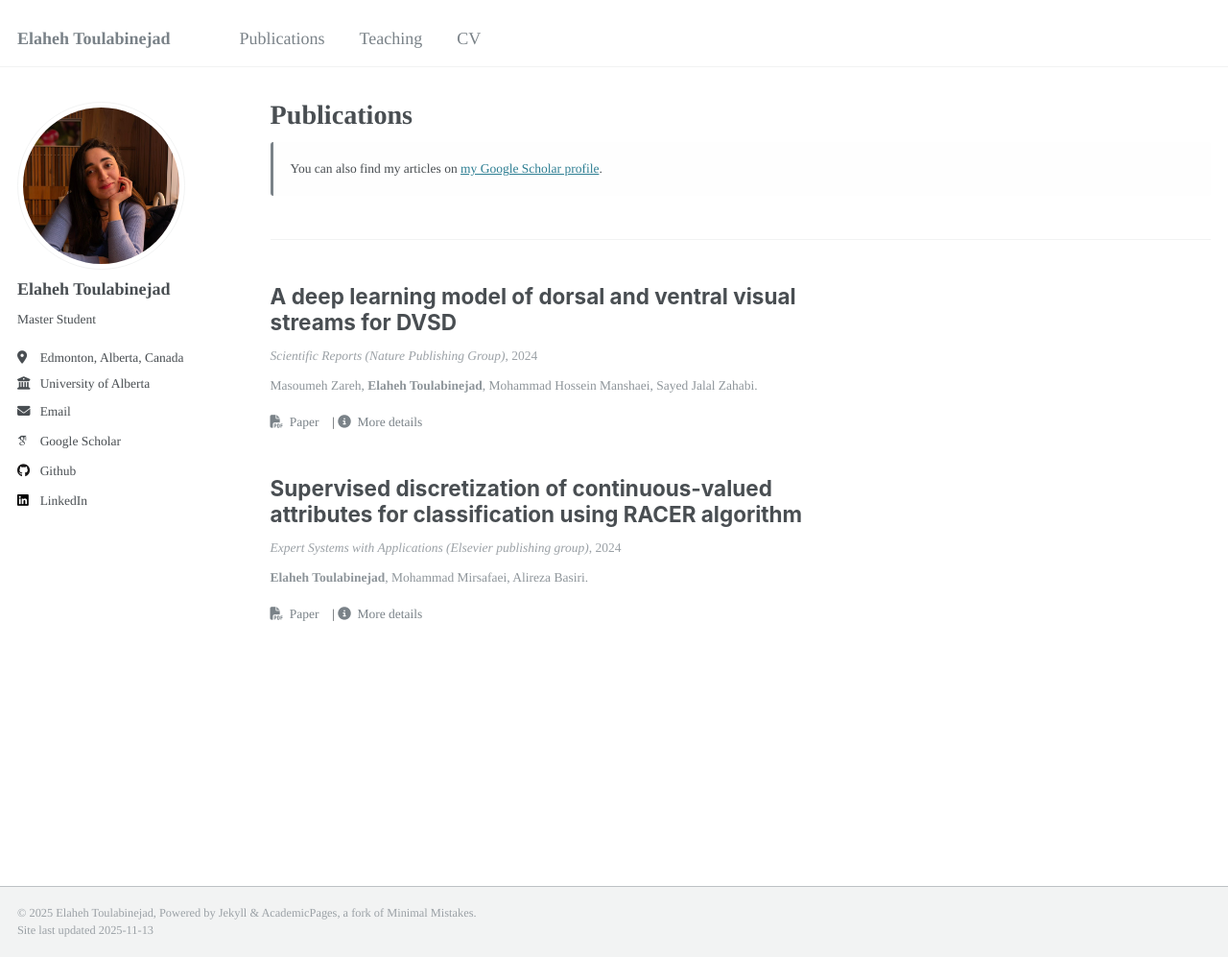
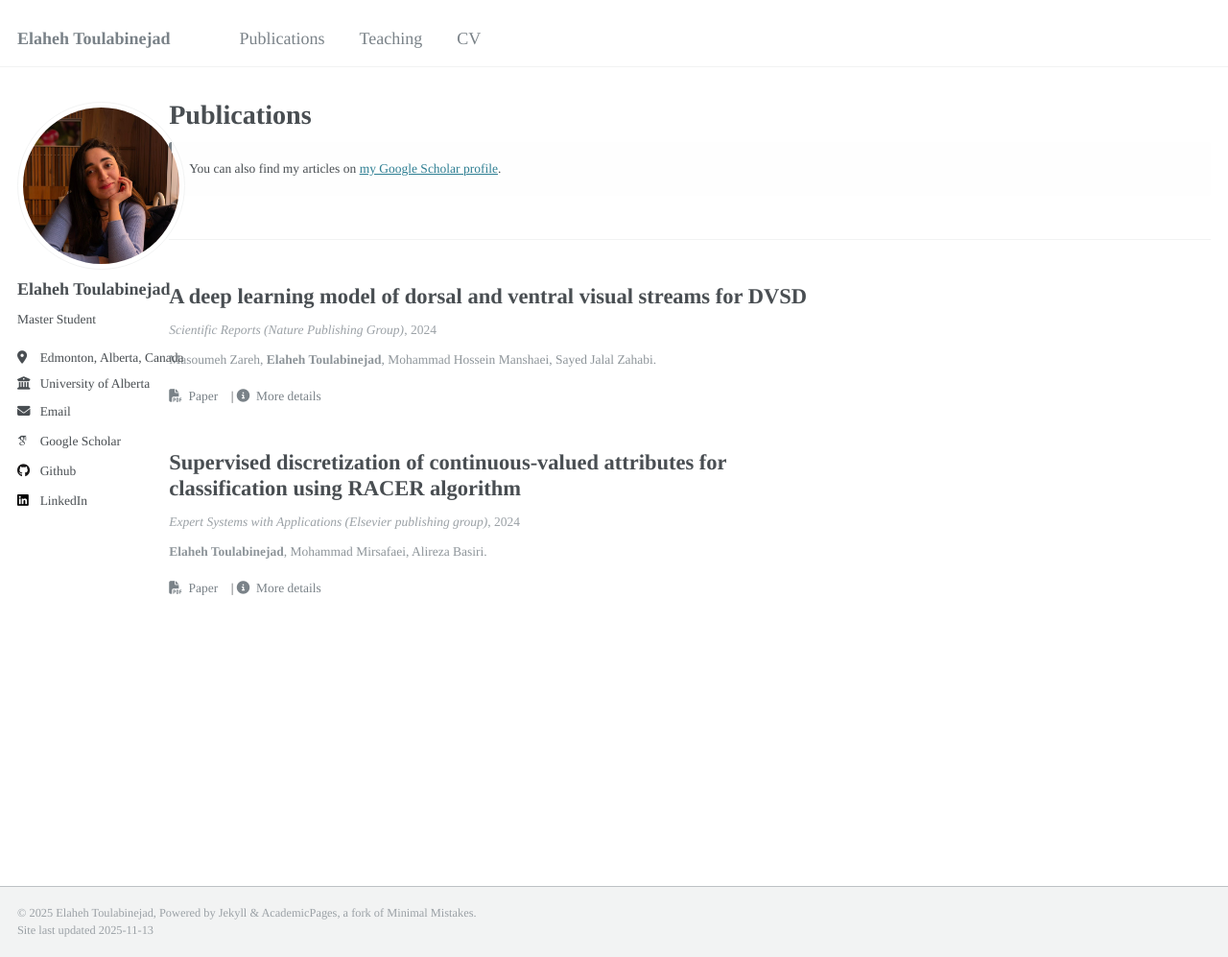
Before and after one commit to ellietoulabi/ellietoulabi.github.io, a Jekyll site: the page built from _pages/publications.html, in a window 1280 px wide and 997 px high. Shown: the whole window at 96% size. Built offline with Jekyll 4.4.1, drawn with Linux system fonts in a browser that asks for light colours; some web fonts are replaced.

Commit message:
paper details

```diff
--- a/_layouts/single.html
+++ b/_layouts/single.html
@@ -69,9 +69,9 @@
         {% include page__taxonomy.html %}
       </footer>
 
-      {% if page.share %}{% include social-share.html %}{% endif %}
+      <!-- {% if page.share %}{% include social-share.html %}{% endif %}
 
-      {% include post_pagination.html %}
+      {% include post_pagination.html %} -->
     </div>
 
     {% if site.comments.provider and page.comments %}
--- a/_sass/_archive.scss
+++ b/_sass/_archive.scss
@@ -10,7 +10,7 @@
   }
 
   @include breakpoint($large) {
-    @include span(10 of 12 last);
+    @include span(11 of 12 last);
     @include prefix(0.5 of 12);
   }
 
@@ -52,6 +52,7 @@
 .archive__item-title--publication {
   font-size: $type-size-4;
   margin-bottom: 0.5em;
+  font-family: $global-font-family;
 }
 
 .archive__item-meta {
@@ -79,11 +80,6 @@
 
     i {
       margin-right: 0.25em;
-    }
-
-    &:hover {
-      text-decoration: underline;
-      color: mix(#000, $primary-color, 25%);
     }
   }
 }
@@ -144,10 +140,6 @@
 .archive__item:hover {
   .archive__item-teaser {
     box-shadow: 0 0 10px rgba(#000, 0.25);
-  }
-
-  .archive__item-title {
-    text-decoration: underline;
   }
 }
 
```
